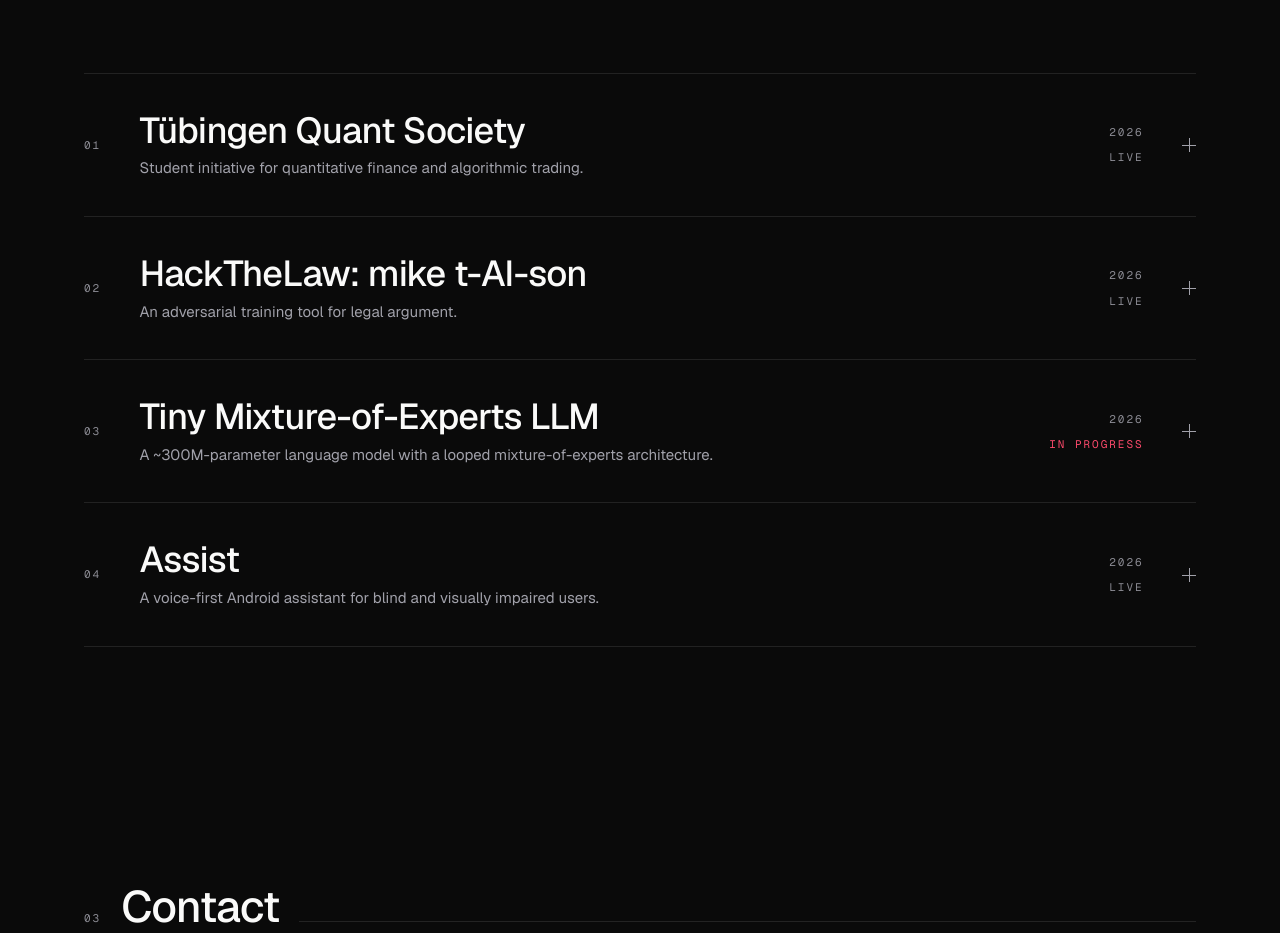
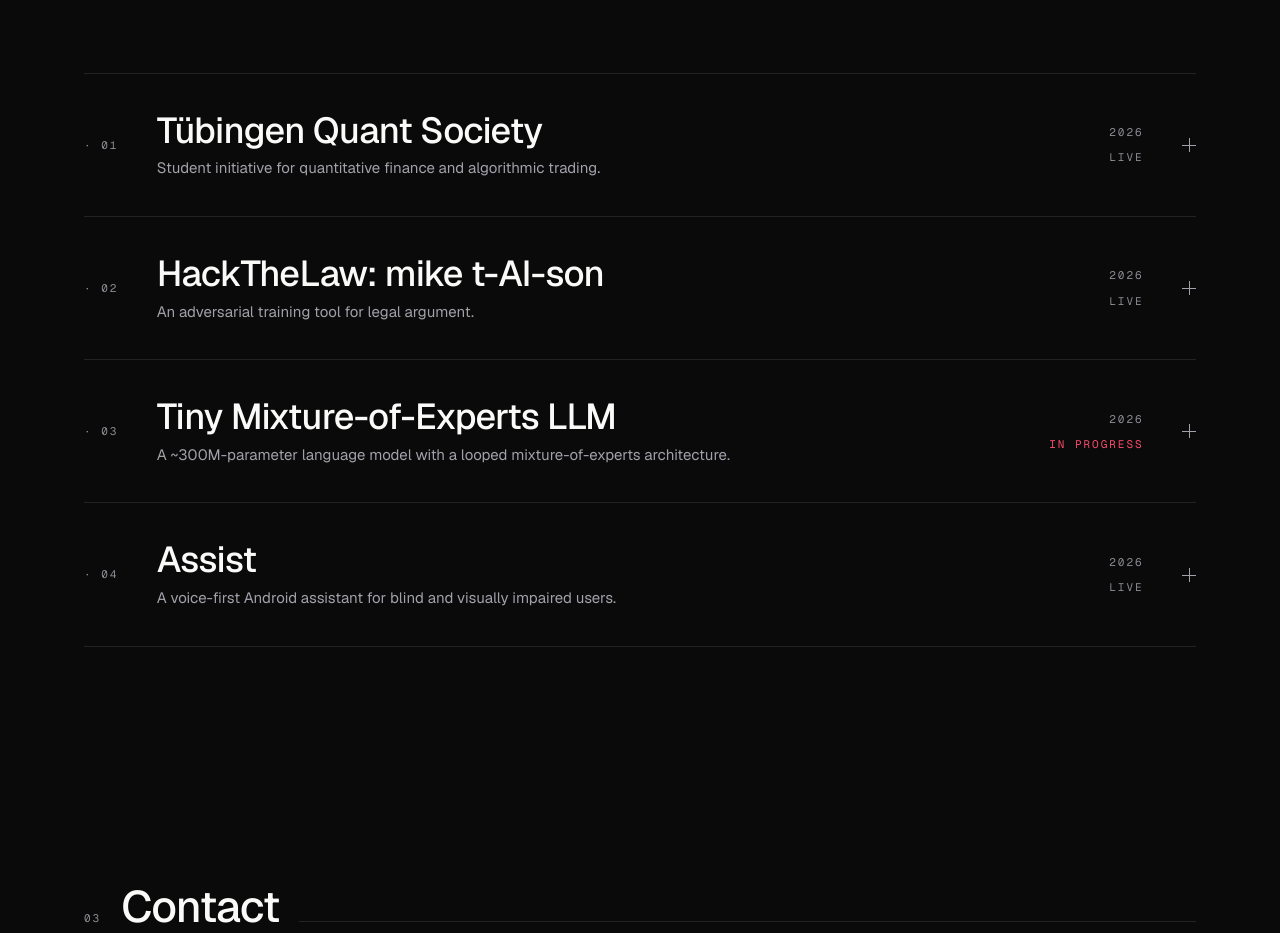
Before and after one commit to ArminBurkhardt/website, a Next.js app: page /en in a window 1280 px wide. Shown: the part 1700-2633 px from the top of the page. Built offline with nearby package versions, Linux system fonts and the light colour scheme.

Commit message:
fix: alignment

```diff
--- a/src/components/ProjectRow.tsx
+++ b/src/components/ProjectRow.tsx
@@ -45,7 +45,7 @@ export function ProjectRow({
         onBlur={() => setDomain(null)}
       >
         <span className={`mono ${styles.index}`} aria-hidden="true">
-          {String(index + 1).padStart(2, '0')}
+          · {String(index + 1).padStart(2, '0')}
         </span>
         <span className={styles.headline}>
           <span className={styles.title}>{copy.title}</span>
--- a/src/config/site.ts
+++ b/src/config/site.ts
@@ -4,7 +4,7 @@ export const DEFAULT_LOCALE = 'de' as const;
 export const DEFAULT_THEME: 'dark' | 'light' = 'light';
 
 /** Lines from the lattice to the mouse cursor. Flip to false to turn the effect off. */
-export const CURSOR_LINES_ENABLED = true;
+export const CURSOR_LINES_ENABLED = false;
 
 export const SITE_URL = 'https://arminburkhardt.com';
 
```
